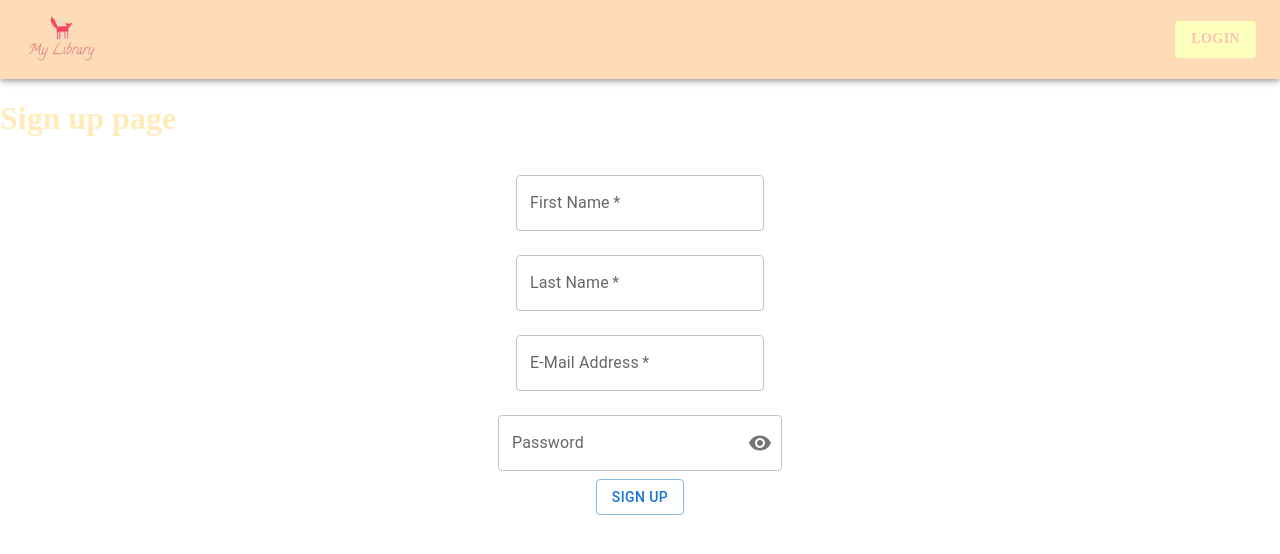
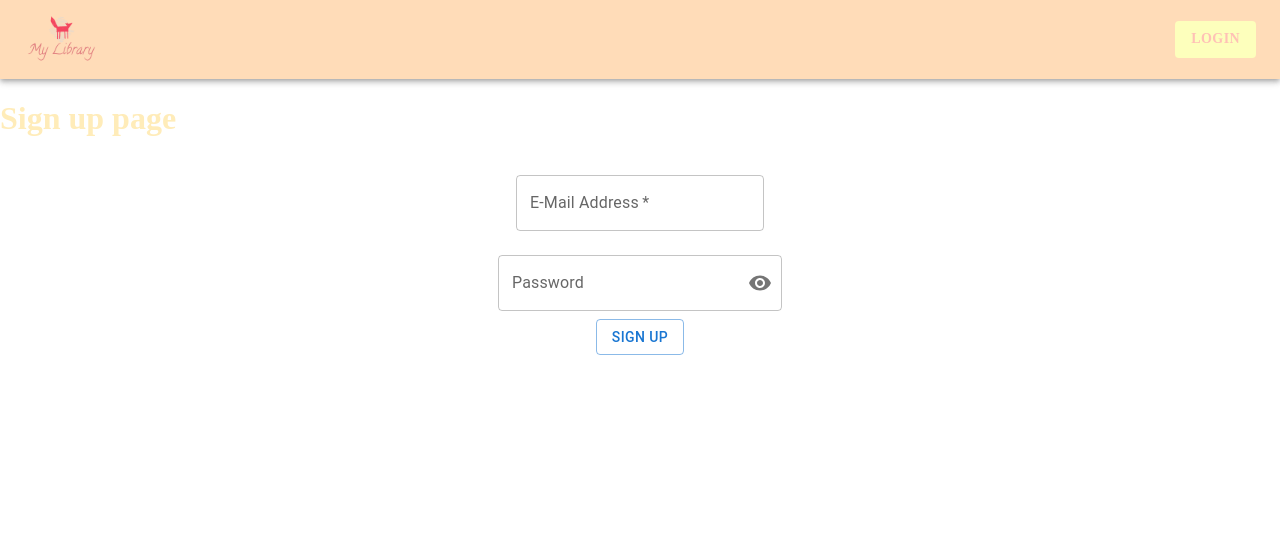
Before and after one commit to oceanesch/mylibrary, a React (Create React App) app: page /signup in a window 1280 px wide. Shown: the top 554 px of the page. Built offline with nearby package versions, Linux system fonts and the light colour scheme; a web font is replaced by a local one.

Commit message:
sending a post request to the auth API when signin up

```diff
--- a/src/components/SignUp/SignUpForm.js
+++ b/src/components/SignUp/SignUpForm.js
@@ -2,25 +2,54 @@ import { useRef } from 'react';
 import { Button, Box, Grid } from '@mui/material';
 
 import PasswordInput from '../Shared/PasswordInput';
-import FirstNameInput from '../Shared/FirstNameInput';
-import LastNameInput from '../Shared/LastNameInput';
+// import FirstNameInput from '../Shared/FirstNameInput';
+// import LastNameInput from '../Shared/LastNameInput';
 import EmailInput from '../Shared/EmailInput';
 
 const SignUpForm = () => {
-    const firstNameInputRef = useRef();
-    const lastNameInputRef = useRef();
+    // const firstNameInputRef = useRef();
+    // const lastNameInputRef = useRef();
     const emailInputRef = useRef();
     const passwordInputRef = useRef();
 
     const signUpSubmitHandler = (event) => {
         event.preventDefault();
 
-        const firstNameInput = firstNameInputRef.current.value;
-        const lastNameInput = lastNameInputRef.current.value;
-        const emailInput = emailInputRef.current.value;
-        const passwordInput = passwordInputRef.current.value;
+        // const enteredFirstName = firstNameInputRef.current.value;
+        // const enteredLastName = lastNameInputRef.current.value;
+        const enteredEmail = emailInputRef.current.value;
+        const enteredPassword = passwordInputRef.current.value;
 
-        console.log(firstNameInput, lastNameInput, emailInput, passwordInput);
+        // add validation after here
+
+        fetch(
+            'https://identitytoolkit.googleapis.com/v1/accounts:signUp?key=AIzaSyDe2VlLrzxhf8f_PW46fjEuMfYRy6yDvSY',
+            {
+                method: 'POST',
+                body: JSON.stringify({
+                    // firstName: enteredFirstName,
+                    // lastName: enteredLastName,
+                    email: enteredEmail,
+                    password: enteredPassword,
+                    returnSecureToken: true,
+                }),
+                headers: { 'Content-Type': 'application/json' },
+            }
+        )
+        // .then((responsePayLoad) => {
+        //     if(responsePayLoad.ok) {
+        //         //do something w/ the success response
+        //     } else{
+        //         //do something if you get an error
+        //     }
+        // })
+
+        console.log(
+            // enteredFirstName,
+            // enteredLastName,
+            enteredEmail,
+            enteredPassword
+        );
     };
 
     return (
@@ -33,12 +62,12 @@ const SignUpForm = () => {
                 component="form"
                 onSubmit={signUpSubmitHandler}
             >
-                    <Grid item>
+                {/* <Grid item>
                     <FirstNameInput firstNameInputRef={firstNameInputRef} />
                 </Grid>
                 <Grid item>
                     <LastNameInput lastNameInputRef={lastNameInputRef} />
-                    </Grid>
+                </Grid> */}
                 <Grid item>
                     <EmailInput emailInputRef={emailInputRef} />
                 </Grid>
@@ -46,11 +75,7 @@ const SignUpForm = () => {
                     <PasswordInput passwordInputRef={passwordInputRef} />
                 </Grid>
                 <Grid item>
-                        <Button
-                            variant="outlined"
-                            margin="normal"
-                            type="submit"
-                        >
+                    <Button variant="outlined" margin="normal" type="submit">
                         Sign Up
                     </Button>
                 </Grid>
```
Lines whose indentation alone changed are shown as unchanged.
